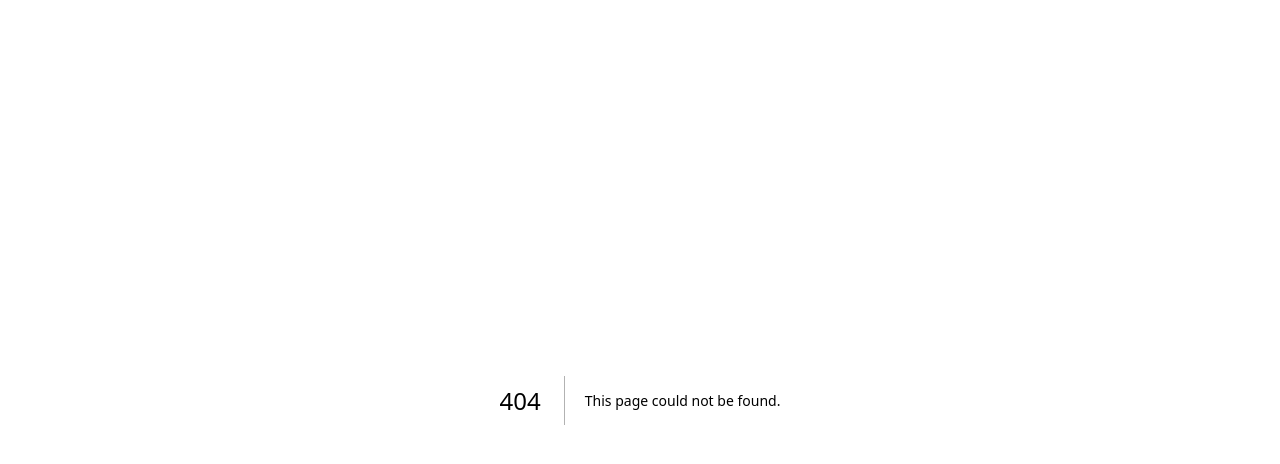
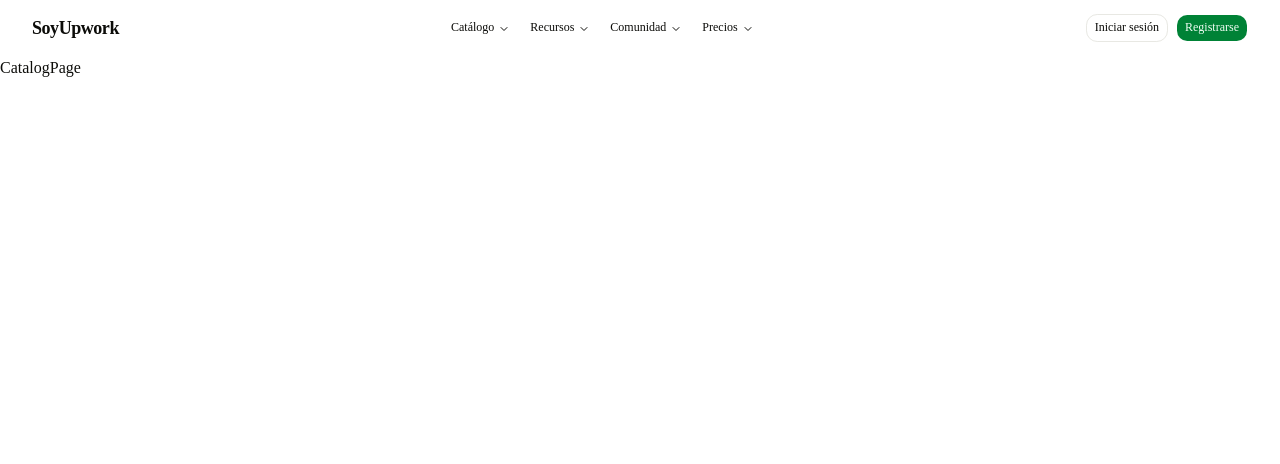
Before and after one commit to nicotordev/soyupwork, a Next.js app: page /catalog in a window 1280 px wide. Before the commit this address had no page. Shown: the top 464 px of the page. Built offline with nearby package versions, Linux system fonts and the light colour scheme.

Commit message:
feat: restructure marketing layout and navigation components, remove old home page

```diff
--- /dev/null
+++ b/src/app/(marketing)/catalog/page.tsx
@@ -0,0 +1,3 @@
+export default function CatalogPage() {
+  return <div>CatalogPage</div>;
+}
--- /dev/null
+++ b/src/app/(marketing)/layout.tsx
@@ -0,0 +1,14 @@
+import MarketingNav from "@/components/marketing-nav";
+
+export default function MarketingLayout({
+  children,
+}: {
+  children: React.ReactNode;
+}) {
+  return (
+    <div className="min-h-screen flex flex-col">
+      <MarketingNav />
+      <main className="flex-1">{children}</main>
+    </div>
+  );
+}
--- /dev/null
+++ b/src/app/(marketing)/page.tsx
@@ -0,0 +1,5 @@
+import Image from "next/image";
+
+export default function Home() {
+  return <main></main>;
+}
--- a/src/app/page.tsx
+++ /dev/null
@@ -1,65 +0,0 @@
-import Image from "next/image";
-
-export default function Home() {
-  return (
-    <div className="flex flex-col flex-1 items-center justify-center bg-zinc-50 font-sans dark:bg-black">
-      <main className="flex flex-1 w-full max-w-3xl flex-col items-center justify-between py-32 px-16 bg-white dark:bg-black sm:items-start">
-        <Image
-          className="dark:invert"
-          src="/next.svg"
-          alt="Next.js logo"
-          width={100}
-          height={20}
-          priority
-        />
-        <div className="flex flex-col items-center gap-6 text-center sm:items-start sm:text-left">
-          <h1 className="max-w-xs text-3xl font-semibold leading-10 tracking-tight text-black dark:text-zinc-50">
-            To get started, edit the page.tsx file.
-          </h1>
-          <p className="max-w-md text-lg leading-8 text-zinc-600 dark:text-zinc-400">
-            Looking for a starting point or more instructions? Head over to{" "}
-            <a
-              href="https://vercel.com/templates?framework=next.js&utm_source=create-next-app&utm_medium=appdir-template-tw&utm_campaign=create-next-app"
-              className="font-medium text-zinc-950 dark:text-zinc-50"
-            >
-              Templates
-            </a>{" "}
-            or the{" "}
-            <a
-              href="https://nextjs.org/learn?utm_source=create-next-app&utm_medium=appdir-template-tw&utm_campaign=create-next-app"
-              className="font-medium text-zinc-950 dark:text-zinc-50"
-            >
-              Learning
-            </a>{" "}
-            center.
-          </p>
-        </div>
-        <div className="flex flex-col gap-4 text-base font-medium sm:flex-row">
-          <a
-            className="flex h-12 w-full items-center justify-center gap-2 rounded-full bg-foreground px-5 text-background transition-colors hover:bg-[#383838] dark:hover:bg-[#ccc] md:w-[158px]"
-            href="https://vercel.com/new?utm_source=create-next-app&utm_medium=appdir-template-tw&utm_campaign=create-next-app"
-            target="_blank"
-            rel="noopener noreferrer"
-          >
-            <Image
-              className="dark:invert"
-              src="/vercel.svg"
-              alt="Vercel logomark"
-              width={16}
-              height={16}
-            />
-            Deploy Now
-          </a>
-          <a
-            className="flex h-12 w-full items-center justify-center rounded-full border border-solid border-black/[.08] px-5 transition-colors hover:border-transparent hover:bg-black/[.04] dark:border-white/[.145] dark:hover:bg-[#1a1a1a] md:w-[158px]"
-            href="https://nextjs.org/docs?utm_source=create-next-app&utm_medium=appdir-template-tw&utm_campaign=create-next-app"
-            target="_blank"
-            rel="noopener noreferrer"
-          >
-            Documentation
-          </a>
-        </div>
-      </main>
-    </div>
-  );
-}
--- /dev/null
+++ b/src/components/marketing-nav.tsx
@@ -0,0 +1,233 @@
+"use client";
+
+import { Button } from "@/components/ui/button";
+import {
+  NavigationMenu,
+  NavigationMenuContent,
+  NavigationMenuItem,
+  NavigationMenuLink,
+  NavigationMenuList,
+  NavigationMenuTrigger,
+} from "@/components/ui/navigation-menu";
+import {
+  Sheet,
+  SheetContent,
+  SheetHeader,
+  SheetTitle,
+  SheetTrigger,
+} from "@/components/ui/sheet";
+import { cn } from "@/lib/utils";
+import { IconMenu2 } from "@tabler/icons-react";
+import Link from "next/link";
+import { useEffect, useState } from "react";
+
+const navSections = [
+  {
+    label: "Catálogo",
+    items: [
+      {
+        title: "Todos los cursos",
+        href: "/catalog",
+        description: "Explora el catálogo completo",
+      },
+      {
+        title: "Cursos destacados",
+        href: "/catalog?featured=true",
+        description: "Lo más popular ahora",
+      },
+      {
+        title: "Nuevos lanzamientos",
+        href: "/catalog?sort=new",
+        description: "Contenido recién publicado",
+      },
+    ],
+  },
+  {
+    label: "Recursos",
+    items: [
+      {
+        title: "Guías",
+        href: "/recursos/guias",
+        description: "Material práctico para freelancers",
+      },
+      {
+        title: "Plantillas",
+        href: "/recursos/plantillas",
+        description: "Propuestas y documentos listos",
+      },
+      {
+        title: "Blog",
+        href: "/recursos/blog",
+        description: "Artículos y novedades",
+      },
+    ],
+  },
+  {
+    label: "Comunidad",
+    items: [
+      {
+        title: "Foro",
+        href: "/comunidad/foro",
+        description: "Pregunta y comparte experiencias",
+      },
+      {
+        title: "Eventos",
+        href: "/comunidad/eventos",
+        description: "Sesiones en vivo y workshops",
+      },
+      {
+        title: "Historias",
+        href: "/comunidad/historias",
+        description: "Casos de éxito de alumnos",
+      },
+    ],
+  },
+  {
+    label: "Precios",
+    items: [
+      {
+        title: "Planes",
+        href: "/precios",
+        description: "Compara opciones de acceso",
+      },
+      {
+        title: "Empresas",
+        href: "/precios/empresas",
+        description: "Formación para equipos",
+      },
+      {
+        title: "Preguntas frecuentes",
+        href: "/precios#faq",
+        description: "Dudas sobre pagos y acceso",
+      },
+    ],
+  },
+] as const;
+
+function NavDropdownContent({
+  items,
+}: {
+  items: (typeof navSections)[number]["items"];
+}) {
+  return (
+    <ul className="grid gap-1 p-2 md:w-80">
+      {items.map((item) => (
+        <li key={item.href}>
+          <NavigationMenuLink asChild>
+            <Link href={item.href}>
+              <span className="font-medium">{item.title}</span>
+              <span className="text-muted-foreground">{item.description}</span>
+            </Link>
+          </NavigationMenuLink>
+        </li>
+      ))}
+    </ul>
+  );
+}
+
+function DesktopNav() {
+  return (
+    <NavigationMenu className="hidden lg:flex">
+      <NavigationMenuList>
+        {navSections.map((section) => (
+          <NavigationMenuItem key={section.label}>
+            <NavigationMenuTrigger>{section.label}</NavigationMenuTrigger>
+            <NavigationMenuContent>
+              <NavDropdownContent items={section.items} />
+            </NavigationMenuContent>
+          </NavigationMenuItem>
+        ))}
+      </NavigationMenuList>
+    </NavigationMenu>
+  );
+}
+
+function MobileNav() {
+  return (
+    <Sheet>
+      <SheetTrigger asChild className="lg:hidden">
+        <Button variant="ghost" size="icon">
+          <IconMenu2 />
+          <span className="sr-only">Abrir menú</span>
+        </Button>
+      </SheetTrigger>
+      <SheetContent side="right" className="w-full sm:max-w-sm">
+        <SheetHeader>
+          <SheetTitle>SoyUpwork</SheetTitle>
+        </SheetHeader>
+        <nav className="mt-6 flex flex-col gap-6">
+          {navSections.map((section) => (
+            <div key={section.label} className="space-y-2">
+              <p className="text-sm font-semibold">{section.label}</p>
+              <ul className="space-y-1">
+                {section.items.map((item) => (
+                  <li key={item.href}>
+                    <Link
+                      href={item.href}
+                      className="block rounded-md px-2 py-1.5 text-sm hover:bg-muted"
+                    >
+                      {item.title}
+                    </Link>
+                  </li>
+                ))}
+              </ul>
+            </div>
+          ))}
+          <div className="flex flex-col gap-2 border-t pt-4">
+            <Button variant="outline" asChild>
+              <Link href="/sign-in">Iniciar sesión</Link>
+            </Button>
+            <Button asChild>
+              <Link href="/sign-up">Registrarse</Link>
+            </Button>
+          </div>
+        </nav>
+      </SheetContent>
+    </Sheet>
+  );
+}
+
+export default function MarketingNav() {
+  const [scrolled, setScrolled] = useState(false);
+
+  useEffect(() => {
+    const onScroll = () => setScrolled(window.scrollY > 8);
+    onScroll();
+    window.addEventListener("scroll", onScroll, { passive: true });
+    return () => window.removeEventListener("scroll", onScroll);
+  }, []);
+
+  return (
+    <header
+      className={cn(
+        "sticky top-0 z-50 transition-[background-color,box-shadow,border-color] duration-200",
+        scrolled &&
+          "border-b bg-background/95 shadow-sm backdrop-blur supports-backdrop-filter:bg-background/80",
+      )}
+    >
+      <div className="mx-auto flex h-14 max-w-7xl items-center gap-4 px-4 sm:px-6 lg:px-8">
+        <Link
+          href="/"
+          className="shrink-0 text-lg font-semibold tracking-tight"
+        >
+          SoyUpwork
+        </Link>
+
+        <div className="flex flex-1 justify-center">
+          <DesktopNav />
+        </div>
+
+        <div className="hidden items-center gap-2 lg:flex">
+          <Button variant="outline" asChild>
+            <Link href="/sign-in">Iniciar sesión</Link>
+          </Button>
+          <Button asChild>
+            <Link href="/sign-up">Registrarse</Link>
+          </Button>
+        </div>
+
+        <MobileNav />
+      </div>
+    </header>
+  );
+}
```
